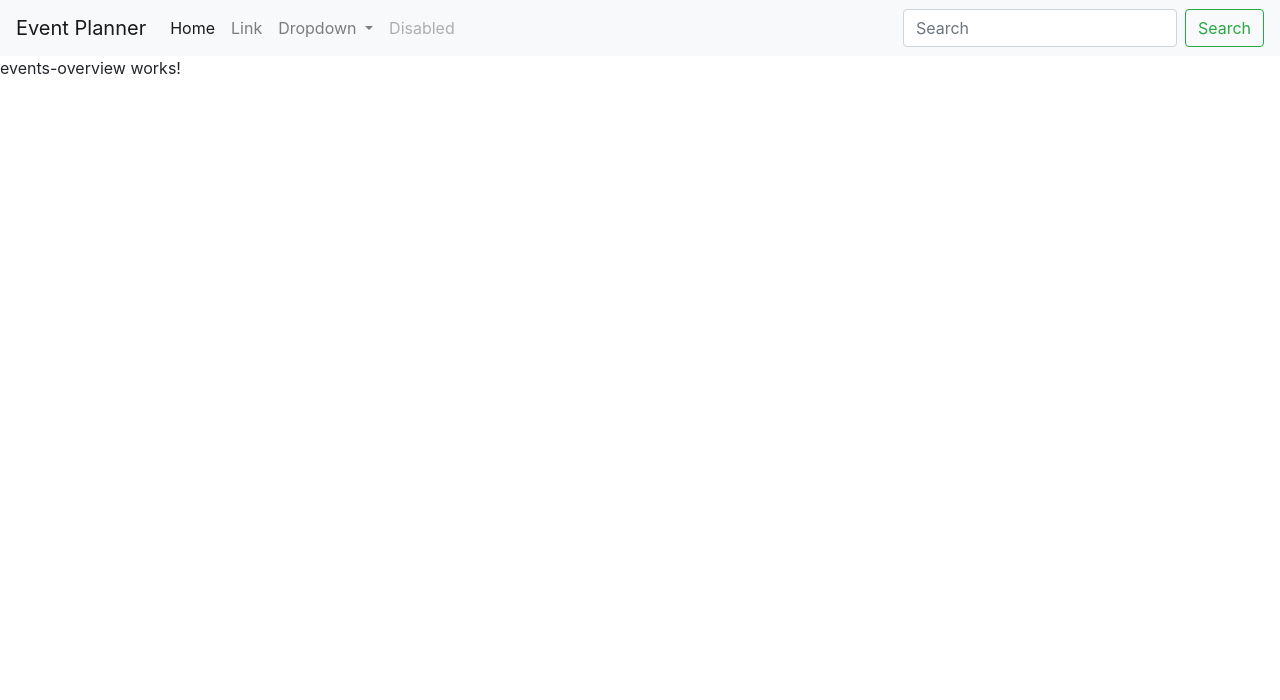
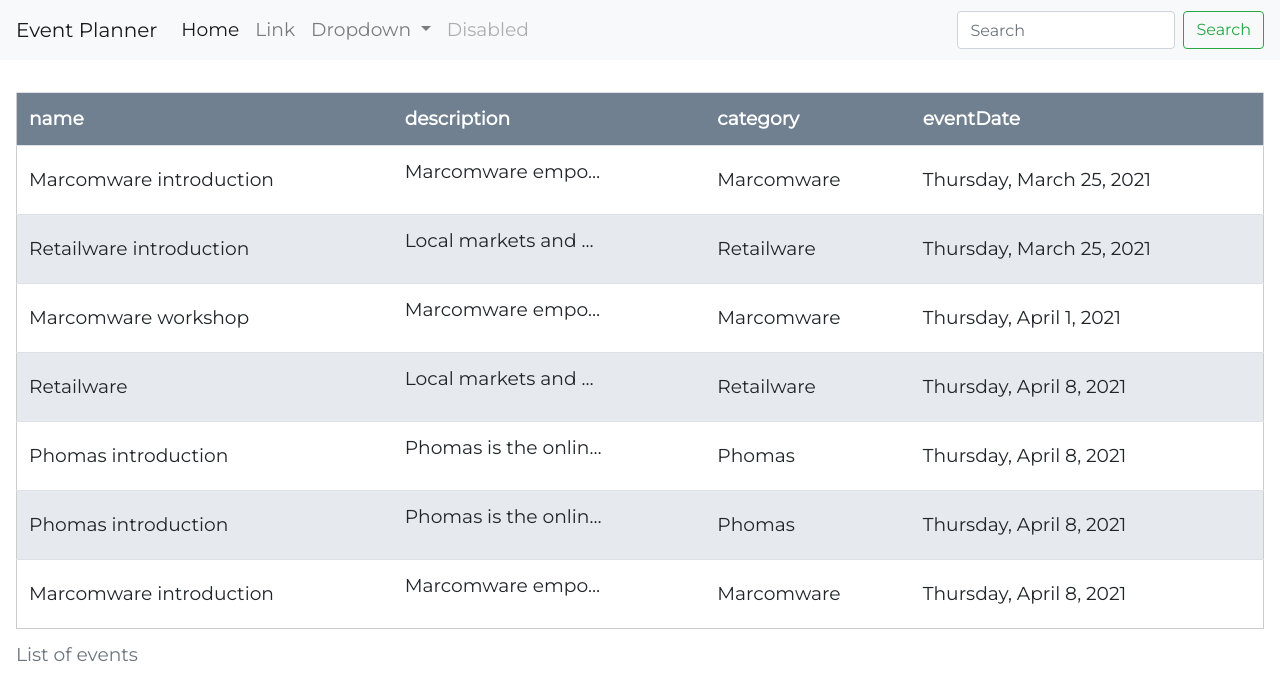
Before and after one commit to reposman33/Linx-IT_eventPlanner, an Angular app: page / in a window 1280 px wide. Shown: the top 700 px of the page. Built offline with nearby package versions, Linux system fonts and the light colour scheme.

Commit message:
Add events table.

```diff
--- a/src/app/events/containers/events-overview/events-overview.component.html
+++ b/src/app/events/containers/events-overview/events-overview.component.html
@@ -1 +1,16 @@
-<p>events-overview works!</p>
+<div class="d-flex flex-column align-items justify-content p-3 mt-3">
+	<table class="table">
+		<caption>List of events</caption>
+		<th *ngFor="let columnName of columnNames"><strong>{{columnName}}</strong></th>
+		<tbody>
+			<tr *ngFor="let event of allEvents">
+				<td>{{event.name}}</td>
+				<td class="description">
+					<p title={{event.description}}>{{event.description}}</p>
+				</td>
+				<td>{{event.category}}</td>
+				<td>{{formatDate(event.eventDate)}}</td>
+			</tr>
+		</tbody>
+	</table>
+</div>
--- a/src/app/events/containers/events-overview/events-overview.component.scss
+++ b/src/app/events/containers/events-overview/events-overview.component.scss
@@ -0,0 +1,27 @@
+$first-column-padding: 0 1rem;
+
+.description p {
+	overflow: hidden;
+	text-overflow: ellipsis;
+	width: 200px;
+	white-space: nowrap;
+}
+table {
+	border: 1px solid #ccc;
+	td {
+		vertical-align: middle;
+	}
+	th {
+		background-color: slategray;
+		color: white;
+	}
+	tr:nth-child(even) {
+		background-color: #e6eaee;
+	}
+	tr:nth-child(odd) {
+		background-color: white;
+	}
+	tr:hover {
+		background-color: lightyellow;
+	}
+}
--- a/src/app/events/containers/events-overview/events-overview.component.ts
+++ b/src/app/events/containers/events-overview/events-overview.component.ts
@@ -1,5 +1,5 @@
 import { Component, OnInit } from '@angular/core';
-import  *  as  allEventsJsonData  from  '../../data/allEvents.json';
+import *  as  allEventsJsonData from '../../data/allEvents.json';
 
 @Component({
 	selector: 'app-events-overview',
@@ -7,13 +7,20 @@ import  *  as  allEventsJsonData  from  '../../data/allEvents.json';
 	styleUrls: ['./events-overview.component.scss']
 })
 export class EventsOverviewComponent implements OnInit {
-
 	allEvents = [];
+	columnNames: string[];
+	displayDateFormat = { weekday: 'long', year: 'numeric', month: 'long', day: 'numeric' };
 
 	constructor() { }
 
 	ngOnInit(): void {
-    this.allEvents = (allEventsJsonData as any).default;
+		this.allEvents = (allEventsJsonData as any).default.events;
+		this.columnNames = Object.keys(this.allEvents[0]);
+		this.columnNames.splice(0, 1);
+	}
+
+	formatDate(date: Date): string {
+		return new Date(date).toLocaleDateString(navigator.language, this.displayDateFormat);
 	}
 
 }
--- a/src/styles.scss
+++ b/src/styles.scss
@@ -1 +1,7 @@
 /* You can add global styles to this file, and also import other style files */
+@import url('https://fonts.googleapis.com/css2?family=Montserrat&display=swap');
+
+body {
+	font-family: 'Montserrat', sans-serif;
+	font-size: 14pt;
+}
```
Lines whose indentation alone changed are shown as unchanged.
